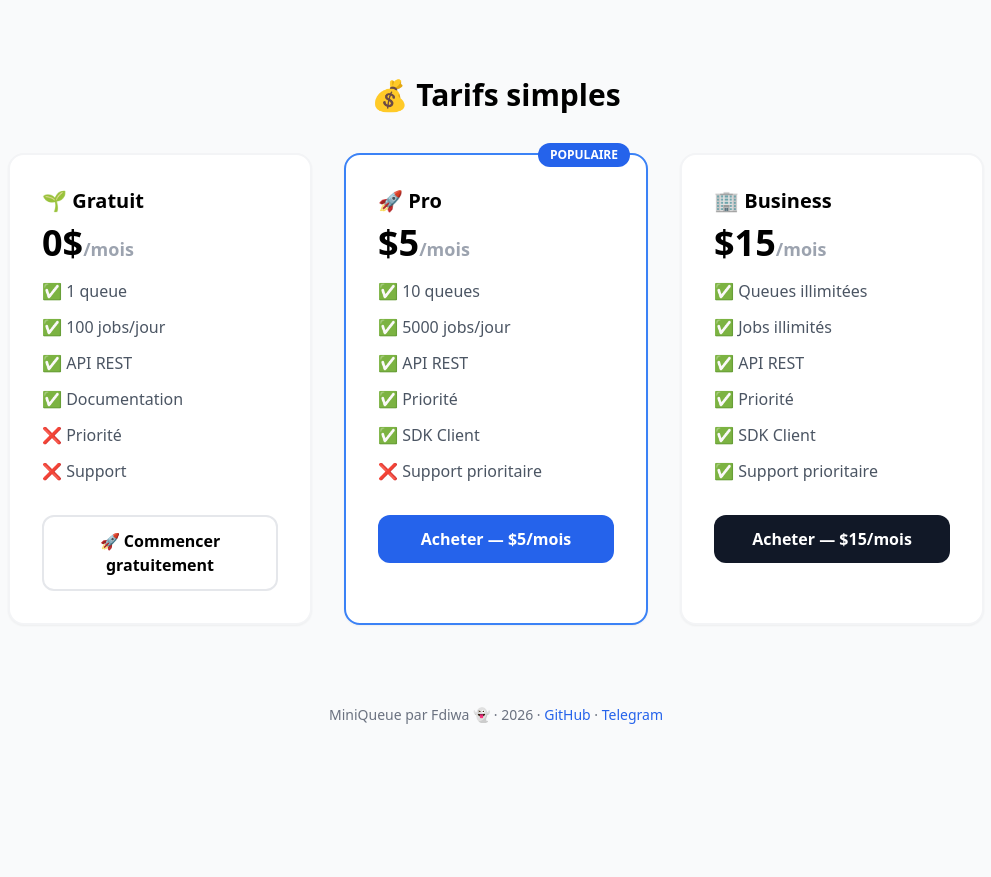
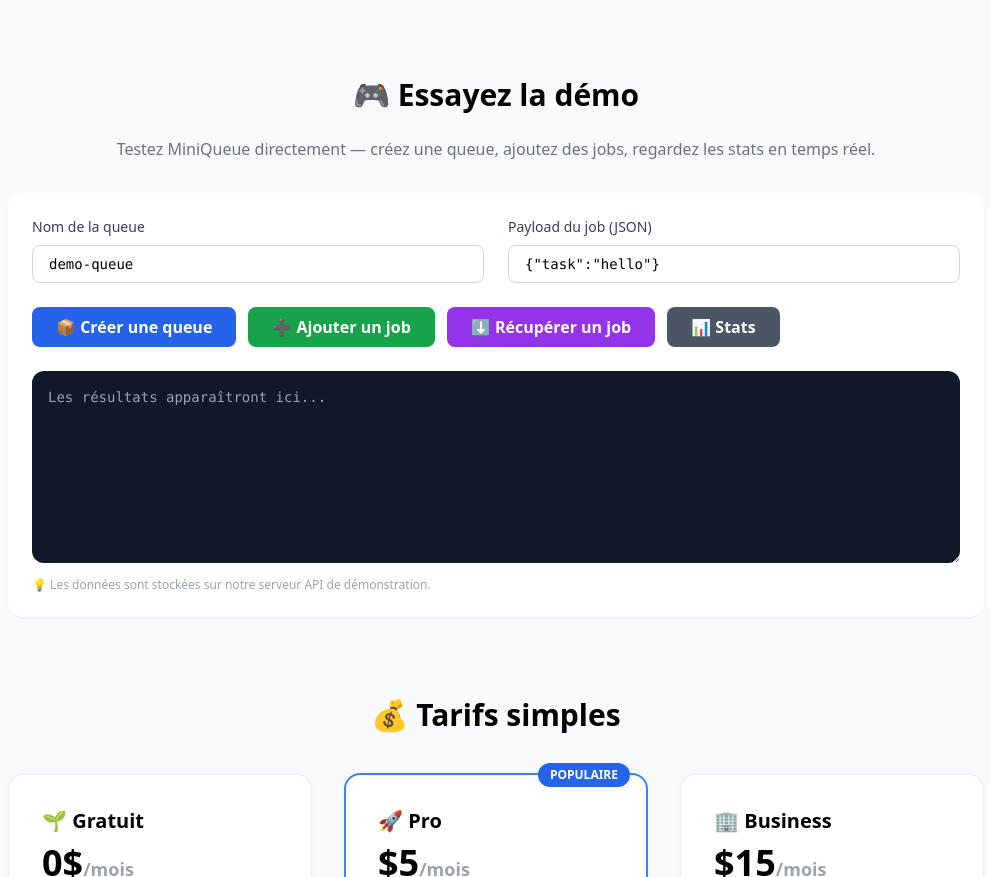
Before and after one commit to fdiwa-dev/miniqueue, a website: page landing/index.html in a window 1280 px wide. Shown: the part 1143-2020 px from the top of the page, without its empty margins (144-1135 px from the left). Before the commit the page ends 1948 px from the top, so only its background shows below. Drawn offline with nearby package versions, Linux system fonts and the light colour scheme.

Commit message:
fix: ajout section demo interactive + mise à jour URL tunnel Cloudflare

```diff
--- a/landing/index.html
+++ b/landing/index.html
@@ -74,6 +74,95 @@
       </div>
     </div>
 
+    <!-- Demo -->
+    <div id="demo" class="mb-20">
+      <h2 class="text-3xl font-bold text-center mb-6">🎮 Essayez la démo</h2>
+      <p class="text-center text-gray-500 mb-8">Testez MiniQueue directement — créez une queue, ajoutez des jobs, regardez les stats en temps réel.</p>
+      <div class="bg-white rounded-2xl p-6 shadow-sm">
+        <div class="grid md:grid-cols-2 gap-6 mb-6">
+          <div>
+            <label class="block text-sm font-medium text-gray-700 mb-2">Nom de la queue</label>
+            <input id="demoQueueName" type="text" value="demo-queue" class="w-full px-4 py-2 border border-gray-300 rounded-lg font-mono text-sm">
+          </div>
+          <div>
+            <label class="block text-sm font-medium text-gray-700 mb-2">Payload du job (JSON)</label>
+            <input id="demoJobPayload" type="text" value='{"task":"hello"}' class="w-full px-4 py-2 border border-gray-300 rounded-lg font-mono text-sm">
+          </div>
+        </div>
+        <div class="flex gap-3 mb-6">
+          <button onclick="demoCreateQueue()" class="px-6 py-2 bg-blue-600 text-white rounded-lg font-semibold hover:bg-blue-700">📦 Créer une queue</button>
+          <button onclick="demoEnqueue()" class="px-6 py-2 bg-green-600 text-white rounded-lg font-semibold hover:bg-green-700">➕ Ajouter un job</button>
+          <button onclick="demoDequeue()" class="px-6 py-2 bg-purple-600 text-white rounded-lg font-semibold hover:bg-purple-700">⬇️ Récupérer un job</button>
+          <button onclick="demoStats()" class="px-6 py-2 bg-gray-600 text-white rounded-lg font-semibold hover:bg-gray-700">📊 Stats</button>
+        </div>
+        <textarea id="demoOutput" rows="8" class="w-full p-4 bg-gray-900 text-green-400 rounded-xl font-mono text-sm" readonly placeholder="Les résultats apparaîtront ici..."></textarea>
+        <p class="text-xs text-gray-400 mt-2">💡 Les données sont stockées sur notre serveur API de démonstration.</p>
+      </div>
+    </div>
+
+    <script>
+    const API_BASE = 'https://heading-enterprises-cycle-hosts.trycloudflare.com';
+    let currentQueueId = null;
+
+    function log(msg) {
+      const el = document.getElementById('demoOutput');
+      el.value += msg + '\\n';
+      el.scrollTop = el.scrollHeight;
+    }
+
+    async function api(path, opts = {}) {
+      try {
+        const res = await fetch(API_BASE + path, {
+          headers: { 'Content-Type': 'application/json', ...opts.headers },
+          ...opts
+        });
+        const data = await res.text();
+        log('> ' + res.status + ' ' + res.statusText);
+        try { return JSON.parse(data); } catch { return data; }
+      } catch(e) {
+        log('❌ Erreur: ' + e.message);
+      }
+    }
+
+    async function demoCreateQueue() {
+      log('--- Création de queue ---');
+      const name = document.getElementById('demoQueueName').value;
+      const result = await api('/api/queues', { method: 'POST', body: JSON.stringify({ name }) });
+      if (result && result.id) {
+        currentQueueId = result.id;
+        log('✅ Queue créée: ' + result.id);
+      }
+    }
+
+    async function demoEnqueue() {
+      if (!currentQueueId) { log('❌ Créez d\'abord une queue'); return; }
+      log('--- Ajout job ---');
+      const payload = document.getElementById('demoJobPayload').value;
+      let data;
+      try { data = JSON.parse(payload); } catch { data = { task: payload }; }
+      const result = await api('/api/queues/' + currentQueueId + '/jobs', { method: 'POST', body: JSON.stringify({ data }) });
+      if (result && result.id) log('✅ Job ajouté: ' + result.id);
+    }
+
+    async function demoDequeue() {
+      if (!currentQueueId) { log('❌ Créez d\'abord une queue'); return; }
+      log('--- Récupération job ---');
+      const result = await api('/api/queues/' + currentQueueId + '/dequeue', { method: 'POST' });
+      if (result && result.id) {
+        log('✅ Job récupéré: ' + JSON.stringify(result, null, 2));
+      } else {
+        log('ℹ️ Aucun job en attente');
+      }
+    }
+
+    async function demoStats() {
+      if (!currentQueueId) { log('❌ Créez d\'abord une queue'); return; }
+      log('--- Stats ---');
+      const result = await api('/api/queues/' + currentQueueId + '/stats');
+      if (result) log(JSON.stringify(result, null, 2));
+    }
+    </script>
+
     <!-- Pricing -->
     <div id="pricing" class="mb-20">
       <h2 class="text-3xl font-bold text-center mb-10">💰 Tarifs simples</h2>
```
